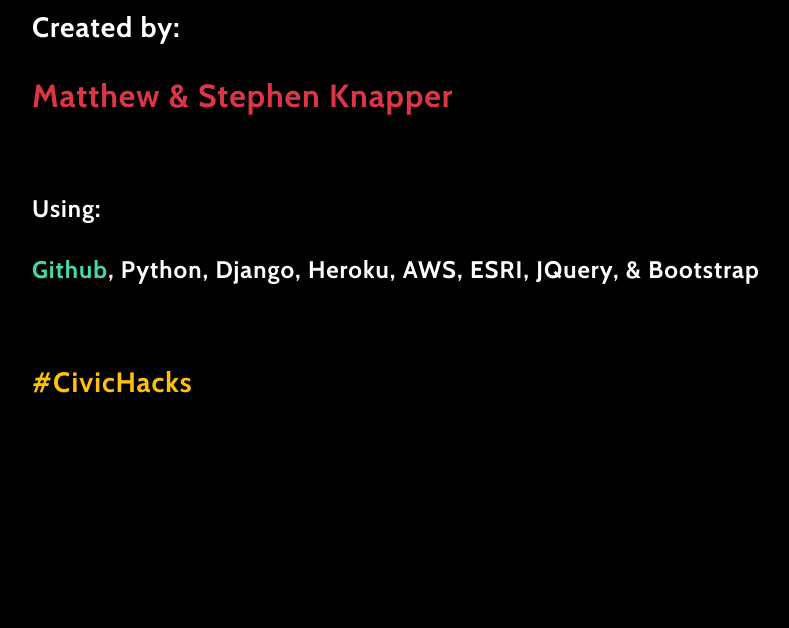
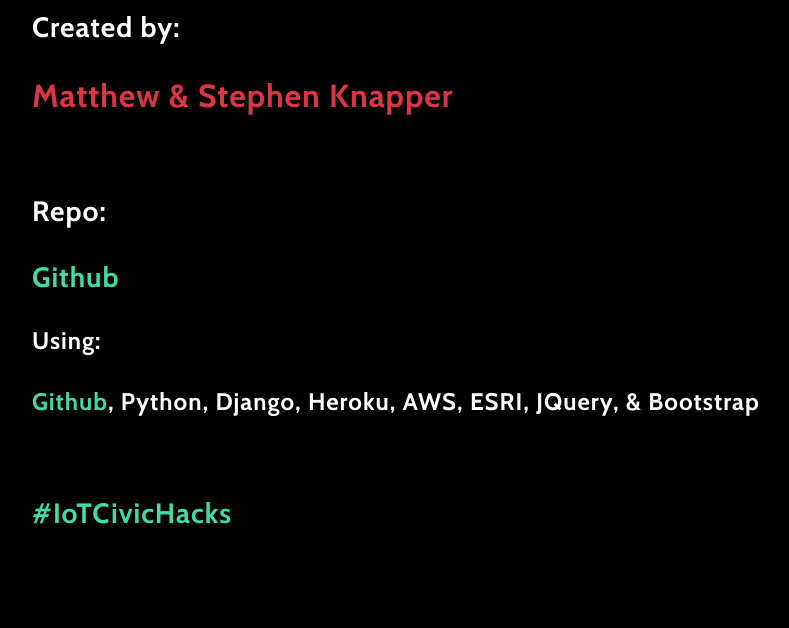
Before and after one commit to mknapper1/txtLocation, a Django app: page /about/ in a window 1280 px wide. Shown: the part 282-910 px from the top of the page, without its empty margins (148-937 px from the left). Run offline with Django 3.2, Linux system fonts and the light colour scheme; some libraries are stand-ins or nearby versions.

Commit message:
updated about page

```diff
--- a/project/templates/pages/about.html
+++ b/project/templates/pages/about.html
@@ -10,9 +10,11 @@
     <h3 >Created by:</h3>
     <h2 class="text-danger">Matthew &amp; Stephen Knapper</h2>
     <br><br>
+    <h3 >Repo:</h3>
+    <h3 ><a href="https://github.com/mknapper1/txtLocation">Github</a></h3>
     <h4 >Using:</h4>
     <h4><a href="https://github.com/mknapper1/txtLocation">Github</a>, Python, Django, Heroku, AWS, ESRI, JQuery, &amp; Bootstrap</h4>
     <br><br>
-    <h3 class="text-warning">#CivicHacks</h3>
+    <h3 class="text-warning"><a href="https://twitter.com/hashtag/iotcivichack?lang=en">#IoTCivicHacks</a></h3>
   </div>
 {% endblock main %}
```
